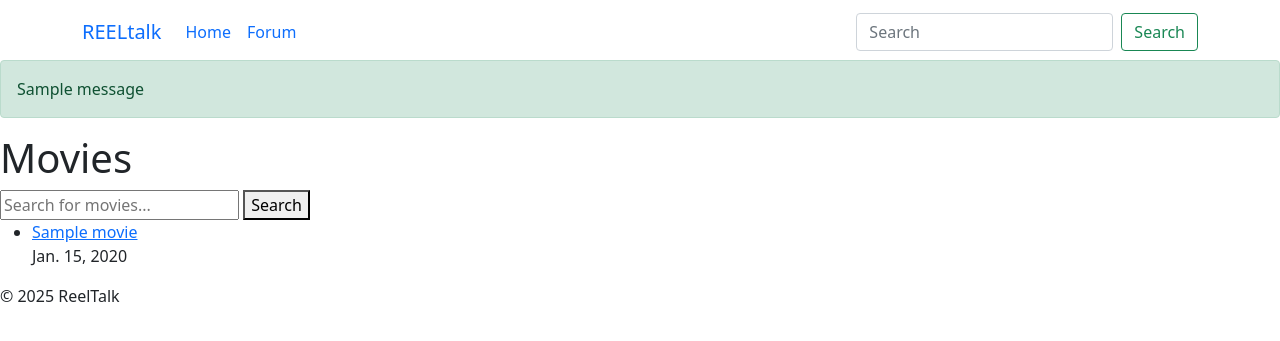
After one commit to Gerbil1511/REELtalk, a Django app: page / in a window 1280 px wide. The commit adds this page. Shown: the top 341 px of the page. Run offline with Django 5.2, Linux system fonts and the light colour scheme; tables that the repository leaves empty hold one stand-in row (values such as "Sample post"); one stand-in notice (Sample message) is shown.

Commit message:
Refactor movie URLs, update movie model to include slug and ordering, and enhance forum post detail template with edit and delete options

```diff
--- a/forum/admin.py
+++ b/forum/admin.py
@@ -4,5 +4,5 @@ from .models import ForumPost
 # Register your models here.
 @admin.register(ForumPost)
 class ForumPostAdmin(admin.ModelAdmin):
-    list_display = ('title', 'author', 'movie', 'created_at', 'updated_at', 'total_upvotes', 'total_downvotes')
+    list_display = ('title', 'author', 'movie', 'created_at', 'updated_at')
     search_fields = ('title', 'content', 'author__username', 'movie__title')
--- a/forum/models.py
+++ b/forum/models.py
@@ -14,6 +14,9 @@ class ForumPost(models.Model):
     upvotes = models.ManyToManyField(User, related_name='forum_post_upvotes', blank=True)
     downvotes = models.ManyToManyField(User, related_name='forum_post_downvotes', blank=True)
 
+    class Meta:
+        ordering = ['-created_at']  # Order by creation date, newest first
+
     def __str__(self):
         return self.title
 
--- a/movies/admin.py
+++ b/movies/admin.py
@@ -4,5 +4,5 @@ from .models import Movie
 # Register your models here.
 @admin.register(Movie)
 class MovieAdmin(admin.ModelAdmin):
-    list_display = ('title', 'release_date', 'vote_average', 'vote_count', 'popularity', 'director', 'main_actors')
-    search_fields = ('title', 'overview', 'director', 'main_actors')
+    list_display = ('title', 'release_date', 'vote_average', 'vote_count', 'popularity')
+    search_fields = ('title', 'genre_ids')
--- a/movies/models.py
+++ b/movies/models.py
@@ -2,17 +2,30 @@ from django.db import models
 
 # Create your models here.
 class Movie(models.Model):
+    tmdb_id = models.IntegerField(unique=True)
     title = models.CharField(max_length=255)
-    tmdb_id = models.IntegerField(unique=True)
-    overview = models.TextField()
+    slug = models.SlugField(max_length=255, unique=True, blank=True)  # Add slug field
     release_date = models.DateField()
     poster_path = models.CharField(max_length=255)
     vote_average = models.FloatField()
     vote_count = models.IntegerField()
     popularity = models.FloatField()
     genre_ids = models.CharField(max_length=255)  # Store genre IDs as a comma-separated string
-    director = models.CharField(max_length=255)  # Add director field
-    main_actors = models.CharField(max_length=255)  # Add main actors field
+
+
+    def save(self, *args, **kwargs):
+        if not self.slug:
+            self.slug = slugify(self.title)
+            unique_slug = self.slug
+            num = 1
+            while Movie.objects.filter(slug=unique_slug).exists():
+                unique_slug = f'{self.slug}-{num}'
+                num += 1
+            self.slug = unique_slug
+        super(Movie, self).save(*args, **kwargs)
+
+    class Meta:
+        ordering = ['-release_date']  # Order by release date, newest first
 
     def __str__(self):
         return self.title
--- /dev/null
+++ b/movies/templates/home.html
@@ -0,0 +1,17 @@
+{% extends 'base.html' %}
+
+{% block content %}
+<h1>Movies</h1>
+<form method="get" action="{% url 'home' %}">
+    <input type="text" name="q" placeholder="Search for movies...">
+    <button type="submit">Search</button>
+</form>
+<ul>
+    {% for movie in movies %}
+    <li>
+        <a href="{% url 'movie_detail' slug=movie.slug %}">{{ movie.title }}</a>
+        <p>{{ movie.release_date }}</p>
+    </li>
+    {% endfor %}
+</ul>
+{% endblock %}
--- a/movies/urls.py
+++ b/movies/urls.py
@@ -2,6 +2,6 @@ from django.urls import path
 from . import views
 
 urlpatterns = [
-    path('', views.movie_list, name='movie_list'),
-    path('<int:movie_id>/', views.movie_detail, name='movie_detail'),
+    path('', views.home, name='home'),
+    path('movie/<slug:slug>/', views.movie_detail, name='movie_detail'), # Ensure this line captures the slug
 ]
--- a/movies/views.py
+++ b/movies/views.py
@@ -1,13 +1,53 @@
 from django.shortcuts import render, get_object_or_404
+from django.contrib import messages
 from .models import Movie
 from .utils import fetch_movie_details
+import requests
+from django.conf import settings
+from django.utils.text import slugify
 
 # Create your views here.
-def movie_list(request):
-    movies = Movie.objects.all()
-    return render(request, 'movies/movie_list.html', {'movies': movies})
 
-def movie_detail(request, movie_id):
-    movie = get_object_or_404(Movie, id=movie_id)
+def home(request):
+    query = request.GET.get('q')
+    if query:
+        # Fetch movie data from TMDb API
+        response = requests.get(f'https://api.themoviedb.org/3/search/movie?api_key={settings.TMDB_API_KEY}&query={query}')
+        data = response.json()
+        movies = []
+        for item in data['results']:
+            movie, created = Movie.objects.get_or_create(
+                tmdb_id=item['id'],
+                defaults={
+                    'title': item['title'],
+                    'slug': slugify(item['title']),
+                    'release_date': item['release_date'],
+                    'poster_path': item['poster_path'],
+                    'vote_average': item['vote_average'],
+                    'vote_count': item['vote_count'],
+                    'popularity': item['popularity'],
+                    'genre_ids': ','.join(map(str, item['genre_ids']))
+                }
+            )
+            if not created:
+                    # Ensure the slug is unique if the movie already exists
+                    movie.slug = slugify(item['title'])
+                    unique_slug = movie.slug
+                    num = 1
+                    while Movie.objects.filter(slug=unique_slug).exists():
+                        unique_slug = f'{movie.slug}-{num}'
+                        num += 1
+                    movie.slug = unique_slug
+                    movie.save()
+            movies.append(movie)
+        else:
+            movies = Movie.objects.none()
+            messages.error(request, 'Failed to fetch movie data. Please try again later.')
+    else:
+        movies = Movie.objects.all()
+    return render(request, 'home.html', {'movies': movies})
+
+def movie_detail(request, slug):  # Ensure this function accepts the slug parameter
+    movie = get_object_or_404(Movie, slug=slug)  # Use slug to get the movie
     movie_details = fetch_movie_details(movie.tmdb_id)
     return render(request, 'movies/movie_detail.html', {'movie': movie, 'movie_details': movie_details})
--- a/reeltalk/settings.py
+++ b/reeltalk/settings.py
@@ -31,7 +31,7 @@ SECRET_KEY = os.environ.get('SECRET_KEY')
 TMDB_API_KEY = os.environ.get('TMDB_API_KEY')
 
 # SECURITY WARNING: don't run with debug turned on in production!
-DEBUG = False
+DEBUG = True
 
 ALLOWED_HOSTS = [
                 '127.0.0.1',
@@ -98,7 +98,7 @@ ROOT_URLCONF = 'reeltalk.urls'
 TEMPLATES = [
     {
         'BACKEND': 'django.template.backends.django.DjangoTemplates',
-        'DIRS': [],
+        'DIRS': [os.path.join(BASE_DIR, 'templates')],
         'APP_DIRS': True,
         'OPTIONS': {
             'context_processors': [
--- a/reeltalk/urls.py
+++ b/reeltalk/urls.py
@@ -16,11 +16,13 @@ Including another URLconf
 """
 from django.contrib import admin
 from django.urls import path, include
+from movies import views as movie_views  # Import the home view from the movies app
 
 urlpatterns = [
     path('admin/', admin.site.urls),
     path('accounts/', include('allauth.urls')),
-    path('forum/', include('forum.urls')),  # Include the forum app URLs
-    path('movies/', include('movies.urls')),  # Include the movies app URLs
-    path('summernote/', include('django_summernote.urls')),  # Include the django_summernote URLs
+    path('forum/', include('forum.urls')),
+    path('movies/', include('movies.urls')),
+    path('summernote/', include('django_summernote.urls')),
+    path('', movie_views.home, name='home'),  # Add this line to handle the root URL
 ]
--- /dev/null
+++ b/templates/base.html
@@ -0,0 +1,68 @@
+<!DOCTYPE html>
+<html class="h-100" lang="en">
+
+</html>
+
+<head>
+    <meta charset="UTF-8">
+    <meta name="viewport" content="width=device-width, initial-scale=1.0">
+    {% load static %}
+    <title>{% block title %}ReelTalk{% endblock %}</title>
+
+    <!-- Bootstrap CSS -->
+    <link href="https://cdn.jsdelivr.net/npm/bootstrap@5.0.1/dist/css/bootstrap.min.css" rel="stylesheet"
+        integrity="sha384-+0n0xVW2eSR5OomGNYDnhzAbDsOXxcvSN1TPprVMTNDbiYZCxYbOOl7+AMvyTG2x" crossorigin="anonymous">
+
+        <!-- Custom CSS -->
+    <link rel="stylesheet" type="text/css" href="{% static 'css/styles.css' %}">
+
+</head>
+
+<body>
+    <header>
+            <nav class="navbar navbar-expand-lg bg-body-tertiary mt-1">
+                <div class="container">
+                  <a class="navbar-brand" href="{%url 'home' %}">REELtalk</a>
+                  <button class="navbar-toggler" type="button" data-bs-toggle="collapse" data-bs-target="#navbarSupportedContent" aria-controls="navbarSupportedContent" aria-expanded="false" aria-label="Toggle navigation">
+                    <span class="navbar-toggler-icon"></span>
+                  </button>
+                  <div class="collapse navbar-collapse" id="navbar">
+                    <ul class="navbar-nav me-auto mb-2 mb-lg-0">
+                      <li class="nav-item">
+                        <a class="nav-link active" aria-current="page" href="{%url 'home'%}">Home</a>
+                      </li>
+                      <li class="nav-item">
+                        <a class="nav-link active" aria-current="page" href="{%url 'forum_post_list'%}">Forum</a>
+                      </li>
+                    </ul>
+                    <form class="d-flex" role="search" method="GET" action="/s">
+                      <input class="form-control me-2" type="search" name="search" placeholder="Search" aria-label="Search">
+                      <button class="btn btn-outline-success" type="submit">Search</button>
+                    </form>
+                  </div>
+                </div>
+            </nav>
+    </header>
+    <main>
+        {% if messages %}
+        <div>
+            {% for message in messages %}
+            <div class="alert alert-{{ message.tags }}">
+                {{ message }}
+            </div>
+            {% endfor %}
+        </div>
+        {% endif %}
+        {% block content %}{% endblock %}
+    </main>
+    <footer>
+        <p>&copy; 2025 ReelTalk</p>
+    </footer>
+
+    <!--  Bootstrap JavaScript -->
+    <script src="https://cdn.jsdelivr.net/npm/bootstrap@5.0.1/dist/js/bootstrap.bundle.min.js"
+        integrity="sha384-gtEjrD/SeCtmISkJkNUaaKMoLD0//ElJ19smozuHV6z3Iehds+3Ulb9Bn9Plx0x4" crossorigin="anonymous">
+        </script>
+</body>
+
+</html>
```
Also changed, not shown: errorlog.md (added, +41 -0 lines), forum/templates/forum/forum_post_detail.html (+17 -4 lines), movies/templates/movies/movie_detail.html (+14 -6 lines), movies/templates/movies/movie_list.html (deleted, +0 -13 lines), reeltalk/templates/base.html (deleted, +0 -51 lines), forum/migrations/0001_initial.py (added), movies/migrations/0001_initial.py (added).
